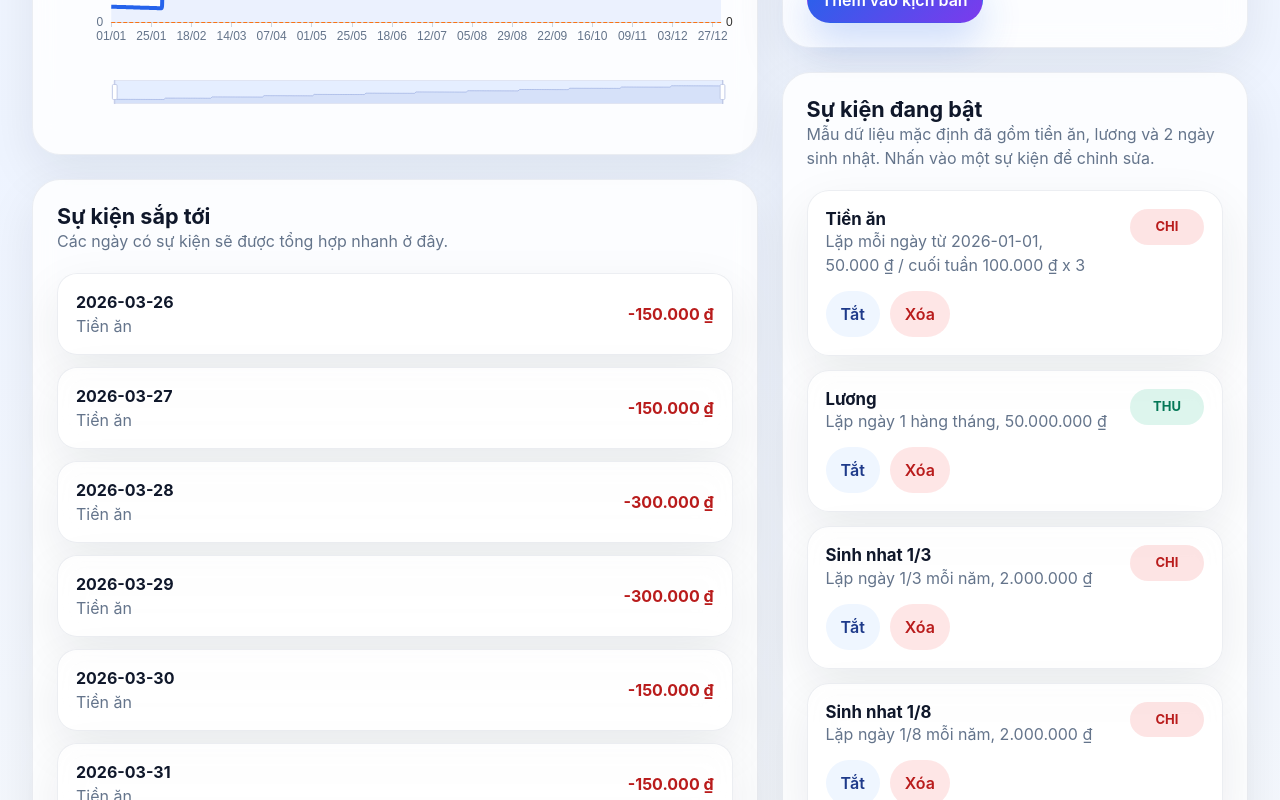
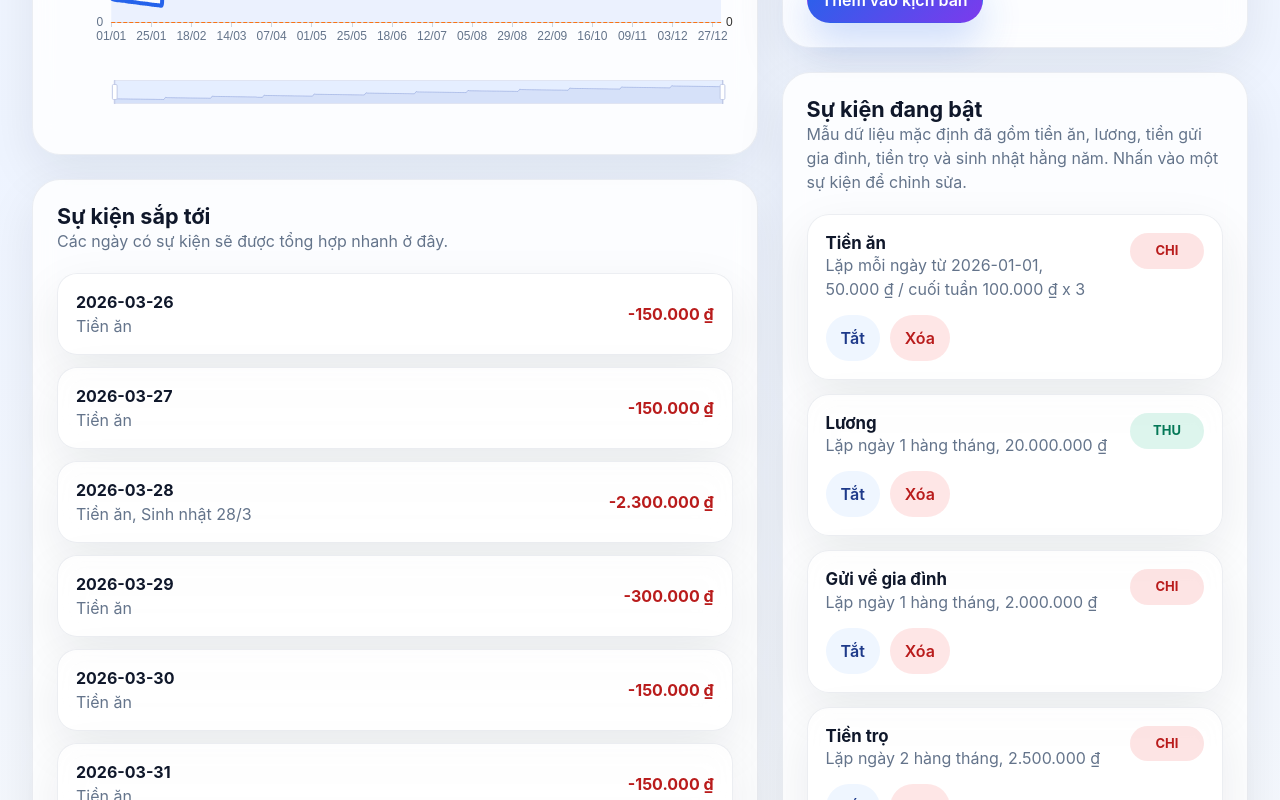
Before and after one commit to tri218138/cashflow, a React (Vite) app: page / in a window 1280 px wide. Shown: the part 1060-1860 px from the top of the page. Built offline with nearby package versions, Linux system fonts and the light colour scheme.

Commit message:
update: default events

```diff
--- a/src/data/defaultScenario.ts
+++ b/src/data/defaultScenario.ts
@@ -23,15 +23,37 @@ export const DEFAULT_EVENTS: CashflowEvent[] = [
     name: 'Luong',
     kind: 'income',
     frequency: 'monthly',
-    amount: 50_000_000,
+    amount: 20_000_000,
     startDate: DEFAULT_START_DATE,
     enabled: true,
     timesPerOccurrence: 1,
     dayOfMonth: 1,
   },
   {
+    id: 'family-support-monthly',
+    name: 'Gui ve gia dinh',
+    kind: 'expense',
+    frequency: 'monthly',
+    amount: 2_000_000,
+    startDate: DEFAULT_START_DATE,
+    enabled: true,
+    timesPerOccurrence: 1,
+    dayOfMonth: 1,
+  },
+  {
+    id: 'rent-monthly',
+    name: 'Tien tro',
+    kind: 'expense',
+    frequency: 'monthly',
+    amount: 2_500_000,
+    startDate: DEFAULT_START_DATE,
+    enabled: true,
+    timesPerOccurrence: 1,
+    dayOfMonth: 2,
+  },
+  {
     id: 'birthday-march',
-    name: 'Sinh nhat 1/3',
+    name: 'Sinh nhat 28/3',
     kind: 'expense',
     frequency: 'yearly',
     amount: 2_000_000,
@@ -39,18 +61,6 @@ export const DEFAULT_EVENTS: CashflowEvent[] = [
     enabled: true,
     timesPerOccurrence: 1,
     monthOfYear: 3,
-    dayOfMonth: 1,
-  },
-  {
-    id: 'birthday-august',
-    name: 'Sinh nhat 1/8',
-    kind: 'expense',
-    frequency: 'yearly',
-    amount: 2_000_000,
-    startDate: DEFAULT_START_DATE,
-    enabled: true,
-    timesPerOccurrence: 1,
-    monthOfYear: 8,
-    dayOfMonth: 1,
+    dayOfMonth: 28,
   },
 ]
--- a/src/locales/en.json
+++ b/src/locales/en.json
@@ -42,7 +42,7 @@
   "editEvent": "Edit event",
   "editEventDescription": "Update the event details and save your changes.",
   "activeEventsTitle": "Active events",
-  "defaultEventsDescription": "Default data includes food spending, salary, and two birthday milestones.",
+  "defaultEventsDescription": "Default data includes food spending, salary, family support, rent, and an annual birthday milestone.",
   "clickEventToEdit": "Click an event to edit it.",
   "disable": "Disable",
   "enable": "Enable",
@@ -81,6 +81,9 @@
   },
   "eventDisplayNames": {
     "food-daily": "Food",
-    "salary-monthly": "Salary"
+    "salary-monthly": "Salary",
+    "family-support-monthly": "Family support",
+    "rent-monthly": "Rent",
+    "birthday-march": "Birthday on Mar 28"
   }
 }
--- a/src/locales/vi.json
+++ b/src/locales/vi.json
@@ -42,7 +42,7 @@
   "editEvent": "Chỉnh sửa sự kiện",
   "editEventDescription": "Cập nhật thông tin sự kiện rồi lưu thay đổi.",
   "activeEventsTitle": "Sự kiện đang bật",
-  "defaultEventsDescription": "Mẫu dữ liệu mặc định đã gồm tiền ăn, lương và 2 ngày sinh nhật.",
+  "defaultEventsDescription": "Mẫu dữ liệu mặc định đã gồm tiền ăn, lương, tiền gửi gia đình, tiền trọ và sinh nhật hằng năm.",
   "clickEventToEdit": "Nhấn vào một sự kiện để chỉnh sửa.",
   "disable": "Tắt",
   "enable": "Bật",
@@ -81,6 +81,9 @@
   },
   "eventDisplayNames": {
     "food-daily": "Tiền ăn",
-    "salary-monthly": "Lương"
+    "salary-monthly": "Lương",
+    "family-support-monthly": "Gửi về gia đình",
+    "rent-monthly": "Tiền trọ",
+    "birthday-march": "Sinh nhật 28/3"
   }
 }
```
